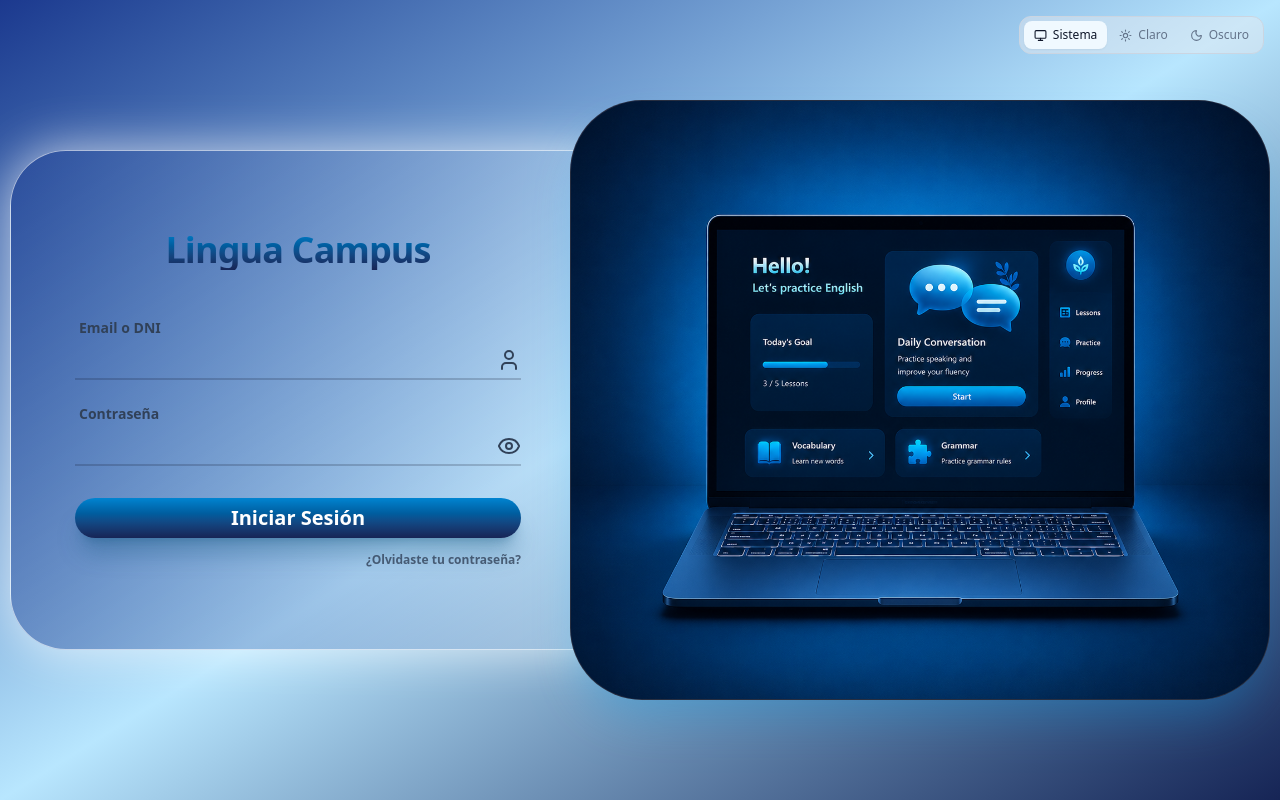
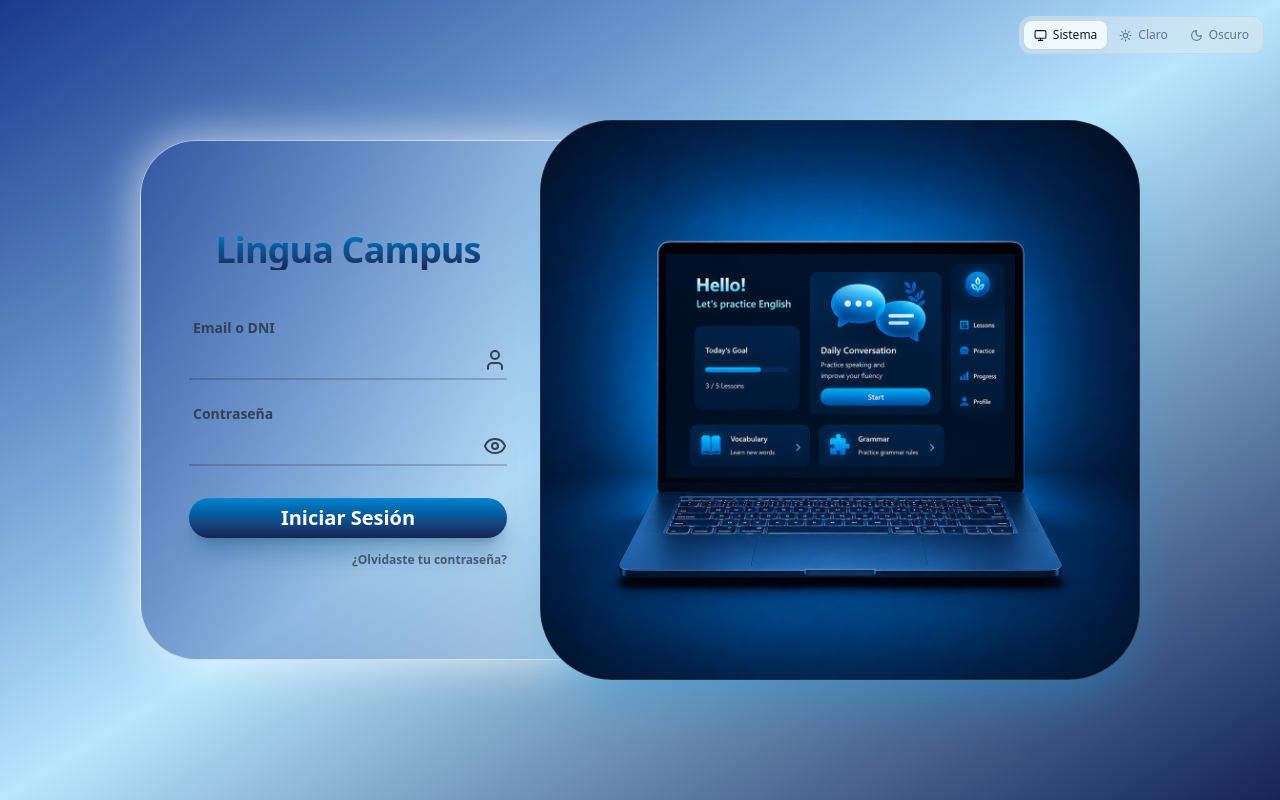
Before and after one commit to jsemalvarez/lingua-campus, a Next.js app: page /login in a window 1280 px wide. Built offline with nearby package versions, Linux system fonts and the light colour scheme.

Commit message:
style: refactor responsive login design

```diff
--- a/src/app/login/LoginForm.tsx
+++ b/src/app/login/LoginForm.tsx
@@ -57,7 +57,7 @@ export default function LoginForm({ institute }: LoginFormProps) {
 
     return (
         // Contenedor principal
-        <div className="min-h-screen w-full flex items-center justify-center p-4 sm:p-12 transition-colors duration-700 relative">
+        <div className="min-h-screen w-full flex items-center justify-center p-4 sm:p-12 lg:p-8 xl:p-12 transition-colors duration-700 relative">
             {/* Fondo fijo para cubrir toda la pantalla, incluyendo el padding del body en mobile */}
             <div className="fixed inset-0 bg-gradient-to-br from-blue-900 via-sky-200 to-blue-950 dark:from-sky-600 dark:via-blue-950/40 dark:to-sky-400 z-[-1]" />
             {/* Decorative background gradients from Landing Page */}
@@ -85,7 +85,7 @@ export default function LoginForm({ institute }: LoginFormProps) {
                 </div> */}
 
                 {/* Left Card: Form (Shorter and wider) */}
-                <div className="w-full sm:w-[640px] lg:h-[500px] bg-gradient-to-r from-blue-900/40 to-sky-100/40 dark:from-sky-950/40 dark:to-sky-400/40 rounded-[2rem] sm:rounded-[3.5rem] border border-white/60 dark:border-sky-400/60 shadow-[0_0_50px_rgba(255,255,255,0.7)] dark:shadow-xl dark:shadow-sky-400/60 px-6 pt-20 pb-10 sm:px-16 sm:py-16 lg:pr-32 flex flex-col justify-center z-10 lg:-mr-20 animate-in self-center transition-colors">
+                <div className="w-full sm:max-w-[480px] lg:w-[460px] xl:w-[560px] 2xl:w-[640px] lg:h-[480px] xl:h-[520px] 2xl:h-[550px] bg-gradient-to-r from-blue-900/40 to-sky-100/40 dark:from-sky-950/40 dark:to-sky-400/40 rounded-[2rem] sm:rounded-[3.5rem] border border-white/60 dark:border-sky-400/60 shadow-[0_0_50px_rgba(255,255,255,0.7)] dark:shadow-xl dark:shadow-sky-400/60 px-6 pt-20 pb-10 sm:px-12 sm:py-12 lg:pr-24 xl:pr-28 2xl:pr-32 flex flex-col justify-center z-10 lg:-mr-16 xl:-mr-20 2xl:-mr-20 animate-in self-center transition-colors">
                     <div className="mb-10 text-center">
                         <h1 className="text-3xl sm:text-4xl font-black bg-clip-text text-transparent bg-gradient-to-b from-sky-600 to-blue-950 dark:from-white dark:to-sky-400 mb-2 tracking-tight">
                             {brandName}
@@ -176,7 +176,7 @@ export default function LoginForm({ institute }: LoginFormProps) {
                 </div>
 
                 {/* Right Card: Illustration (Taller, wider, and z-indexed) */}
-                <div className="hidden lg:flex w-[700px] h-[600px] bg-slate-900 dark:bg-slate-950 border border-white/10 dark:border-sky-400/60 rounded-[4.5rem] shadow-2xl shadow-sky-500/30 dark:shadow-sky-400/60 items-center justify-center relative overflow-hidden group z-20 self-center">
+                <div className="hidden lg:flex lg:w-[480px] lg:h-[520px] xl:w-[600px] xl:h-[560px] 2xl:w-[700px] 2xl:h-[600px] bg-slate-900 dark:bg-slate-950 border border-white/10 dark:border-sky-400/60 rounded-[4.5rem] shadow-2xl shadow-sky-500/30 dark:shadow-sky-400/60 items-center justify-center relative overflow-hidden group z-20 self-center">
                     {/* Overlay Glow */}
                     <div className="absolute inset-0 bg-gradient-to-br from-indigo-500/20 to-transparent pointer-events-none" />
 
```
